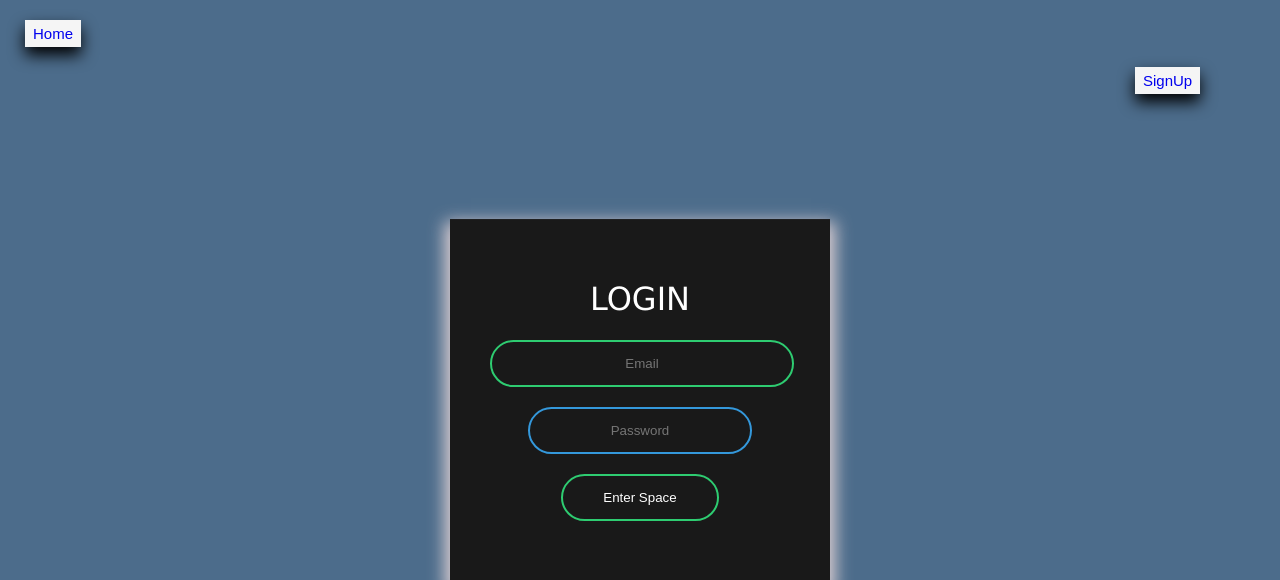
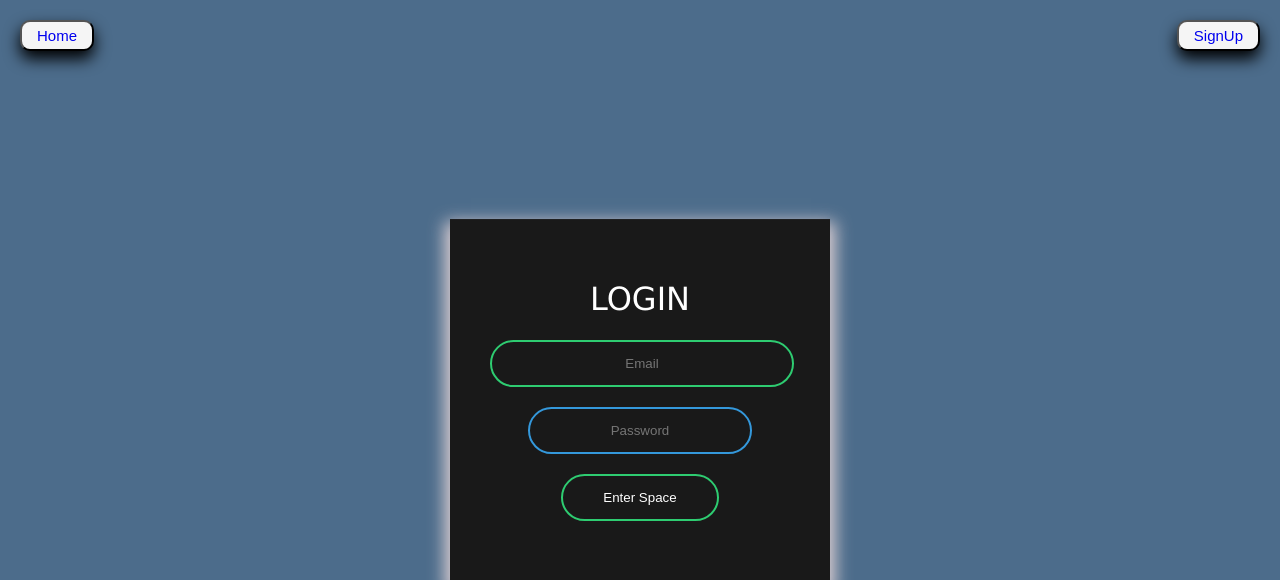
Before and after one commit to SVAP-Case/Mellow-Space, a Flask app: page /login in a window 1280 px wide. Shown: the top 580 px of the page. Run offline with Flask 2, Linux system fonts and the light colour scheme.

Commit message:
Made Login and SignUp Pages Responsive

```diff
--- a/mellow-space/templates/login.html
+++ b/mellow-space/templates/login.html
@@ -6,8 +6,8 @@
         <link rel="stylesheet" href="../static/login.css">
     </head>
     <body>
-        <button style="font-family:fantasy; font-size: 15px; background-color:whitesmoke; padding: 5px 8px; margin-left: 25px; margin-top: 20px; border: none; box-shadow: 0 8px 16px  0;"><a href="/" style="text-decoration: none;">Home</a></button>
-        <button style="font-family:fantasy; font-size: 15px;  background-color:whitesmoke; padding: 5px 8px; margin-left: 1135px; margin-top: 20px; border: none; box-shadow: 0 8px 16px  0;"><a href="/signup" style="text-decoration: none;">SignUp</a></button>
+        <button style="font-family:fantasy; font-size: 15px; background-color:whitesmoke; padding: 5px 15px; float: left; margin: 20px; border-radius: 10px; box-shadow: 0 8px 16px  0;"><a href="/" style="text-decoration: none;">Home</a></button>
+        <button style="font-family:fantasy; font-size: 15px;  background-color:whitesmoke; padding: 5px 15px; float: right; margin: 20px; border-radius: 10px; box-shadow: 0 8px 16px  0;"><a href="/signup" style="text-decoration: none;">SignUp</a></button>
         <form class="box" style="box-shadow: 0 8px 16px 5px rgba(240, 221, 221, 0.897);" action="/login" method="POST" autocomplete="off">
             {% with messages = get_flashed_messages() %}
             {% if messages %}
--- a/mellow-space/templates/signup.html
+++ b/mellow-space/templates/signup.html
@@ -6,8 +6,8 @@
         <link rel="stylesheet" href="../static/login.css">
     </head>
     <body>
-        <button style="font-family:fantasy; font-size: 15px; background-color:whitesmoke; padding: 5px 8px; margin-left: 25px; margin-top: 20px; border: none; box-shadow: 0 8px 16px  0;"><a href="/" style="text-decoration: none;">Home</a></button>
-        <button style="font-family:fantasy; font-size: 15px;  background-color:whitesmoke; padding: 5px 8px; margin-left: 1135px; margin-top: 20px; border: none; box-shadow: 0 8px 16px  0;"><a href="/login" style="text-decoration: none;">Login</a></button>
+        <button style="font-family:fantasy; font-size: 15px; background-color:whitesmoke; padding: 5px 15px; float: left; margin: 20px; border-radius: 10px; box-shadow: 0 8px 16px  0;"><a href="/" style="text-decoration: none;">Home</a></button>
+        <button style="font-family:fantasy; font-size: 15px;  background-color:whitesmoke; padding: 5px 15px; float: right; margin: 20px; border-radius: 10px; box-shadow: 0 8px 16px  0;"><a href="/login" style="text-decoration: none;">Login</a></button>
         <form class="box" style="box-shadow: 0 8px 16px  10px rgba(240, 221, 221, 0.897);" action="/signup" method="POST" autocomplete="off">
             {% with messages = get_flashed_messages() %}
             {% if messages %}
```
